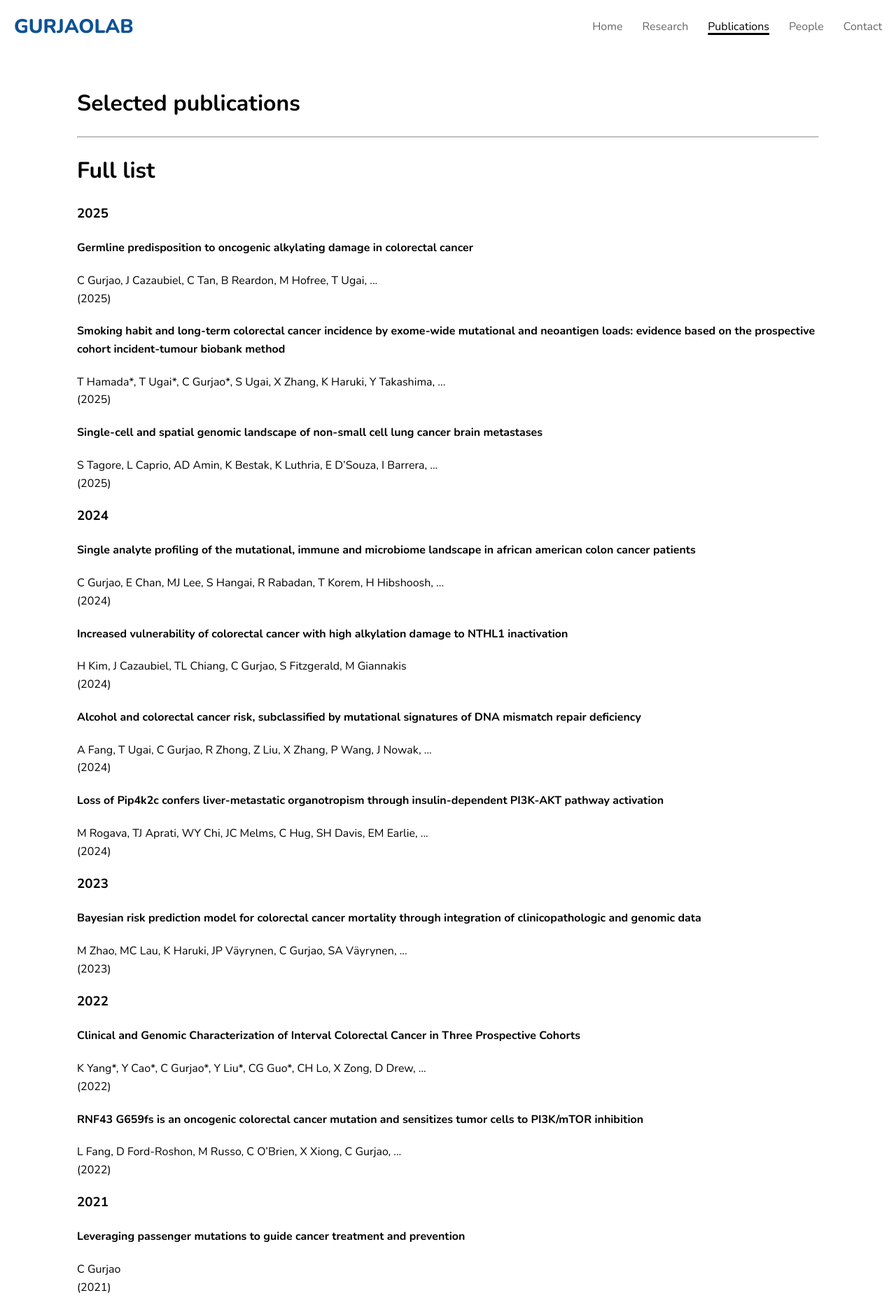
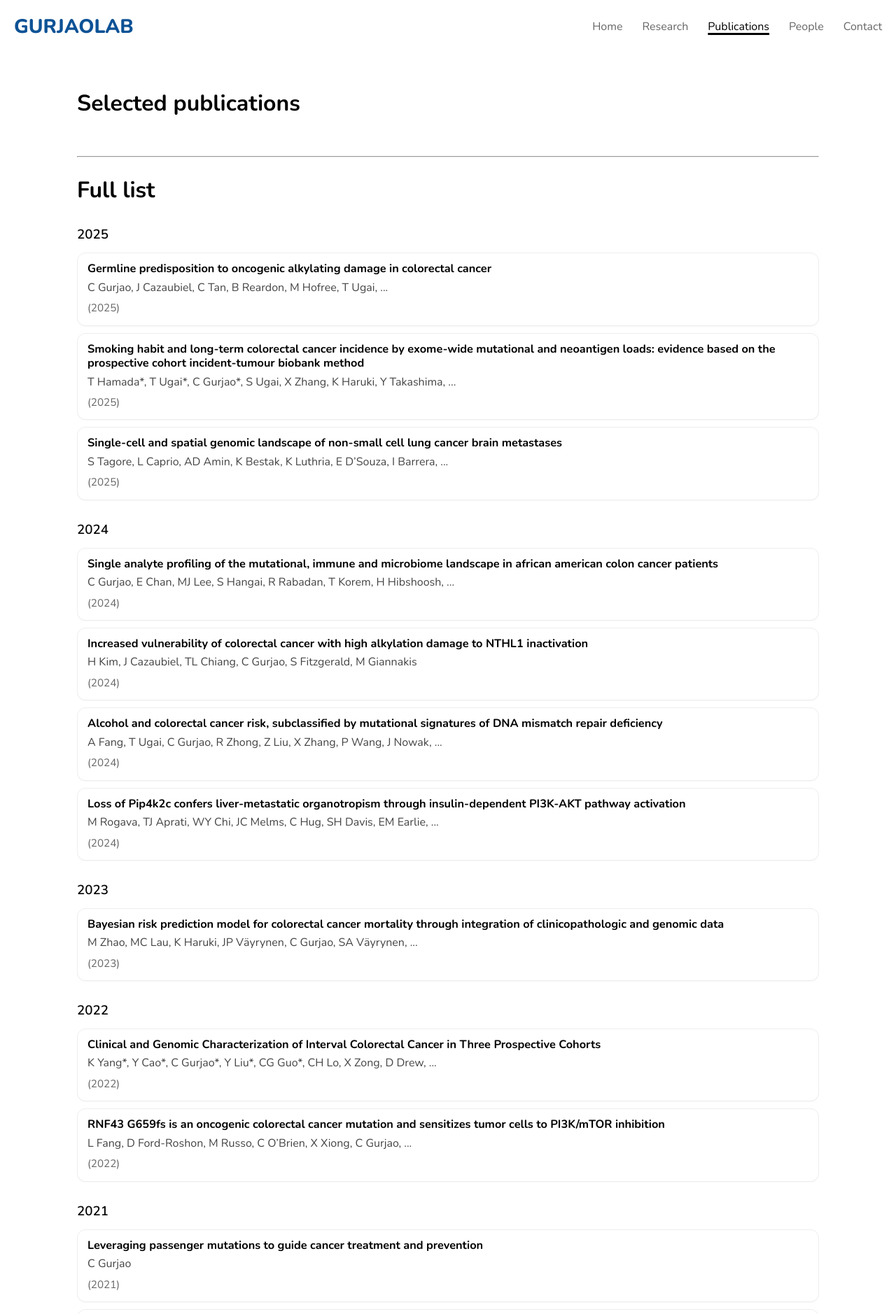
Before and after one commit to joseph-gad-code/Gurjao-Lab-Website, a Jekyll site: the page built from pages/publications/index.md, in a window 1280 px wide. Shown: the top 1878 px of the page at 70% size. Built offline with Jekyll 4.4.1, drawn with Linux system fonts in a browser that asks for light colours.

Commit message:
Update main.scss

```diff
--- a/assets/css/main.scss
+++ b/assets/css/main.scss
@@ -458,3 +458,67 @@ $pretext-left:   calc(#{$li-text-indent} - #{$bullet-width} - 1.25rem);
 .values-section .page-title { margin: 0 0 12px; font-weight: 400; }
 .values-grid { display: grid; grid-template-columns: 1fr 1fr; gap: 28px; }
 .values-grid .value-col h3 { margin: 0 0 8px; }
+
+/* Publications */
+.pub-grid {
+  display: grid;
+  grid-template-columns: repeat(2, minmax(0, 1fr));
+  gap: 16px;
+  margin: 12px 0 28px;
+}
+
+.pub-list {
+  display: grid;
+  grid-template-columns: 1fr;  /* single column for full list (cards stack) */
+  gap: 10px;
+  margin: 8px 0 28px;
+}
+
+.pub-year-heading {
+  margin: 24px 0 10px;
+  font-weight: 600;
+}
+
+.pub-card {
+  display: grid;
+  grid-template-columns: 1fr;  /* overridden when media present */
+  gap: 12px;
+  padding: 12px 14px;
+  border: 1px solid #eee;
+  border-radius: 12px;
+  background: #fff;
+  box-shadow: 0 1px 1px rgba(0,0,0,.03);
+}
+
+.pub-card.has-media {
+  grid-template-columns: 110px 1fr;  /* thumb | content */
+  align-items: start;
+}
+
+.pub-thumb {
+  width: 110px;
+  height: 82px;            /* ~4:3 */
+  border-radius: 8px;
+  overflow: hidden;
+  background: #f6f6f6;
+  flex-shrink: 0;
+}
+.pub-thumb img {
+  width: 100%;
+  height: 100%;
+  object-fit: cover;
+  display: block;
+}
+
+.pub-body { min-width: 0; }
+
+.pub-title {
+  margin: 0 0 4px;
+  line-height: 1.25;
+  font-size: 1.02rem;      /* Selected cards use h3; full list uses h4 */
+}
+
+.pub-authors { color: #444; margin: 0 0 4px; }
+
+.pub-meta { color: #666; font-size: .95rem; }
+.pub-meta a { color: inherit; text-decoration: underline; }
```
